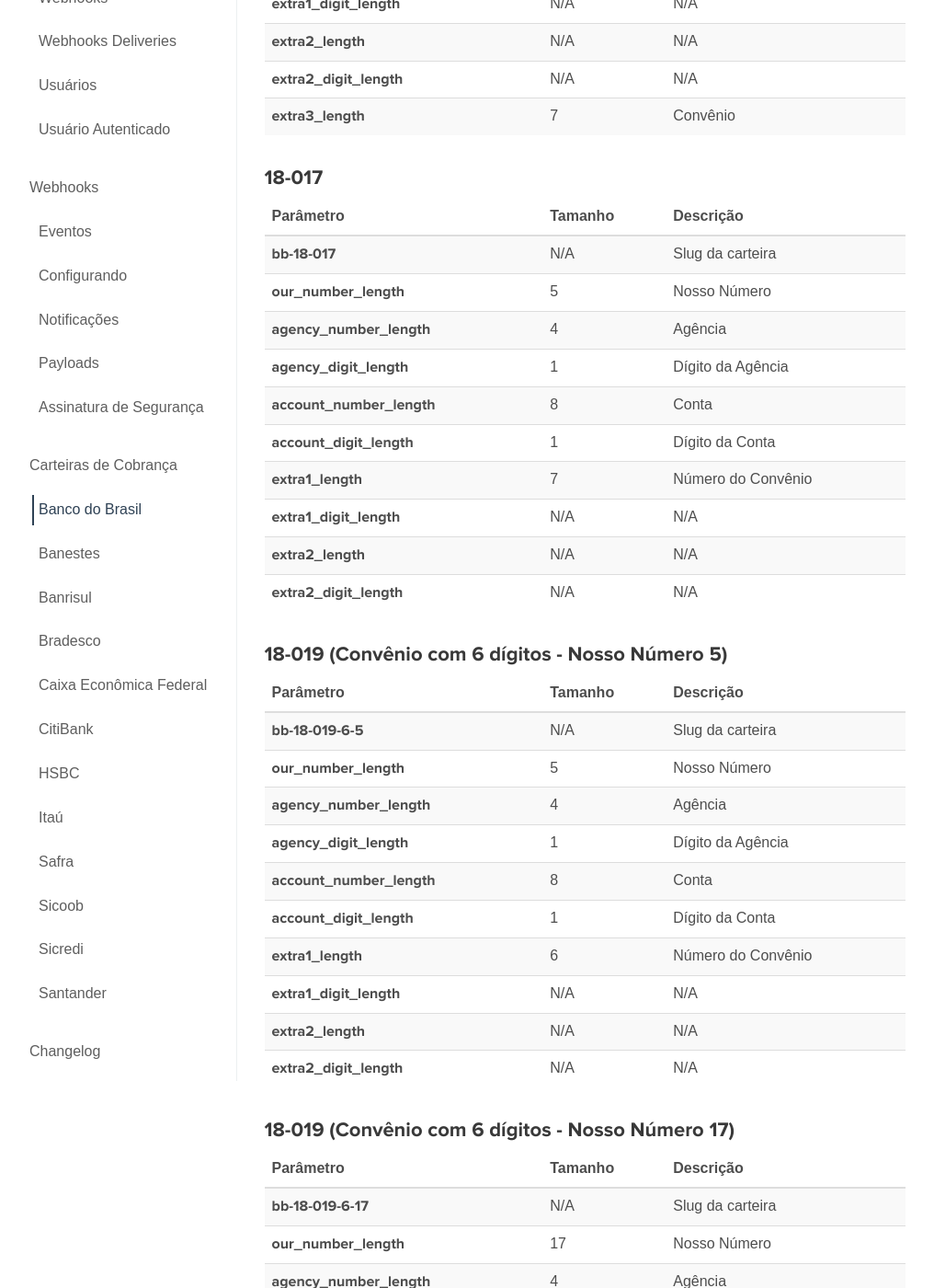
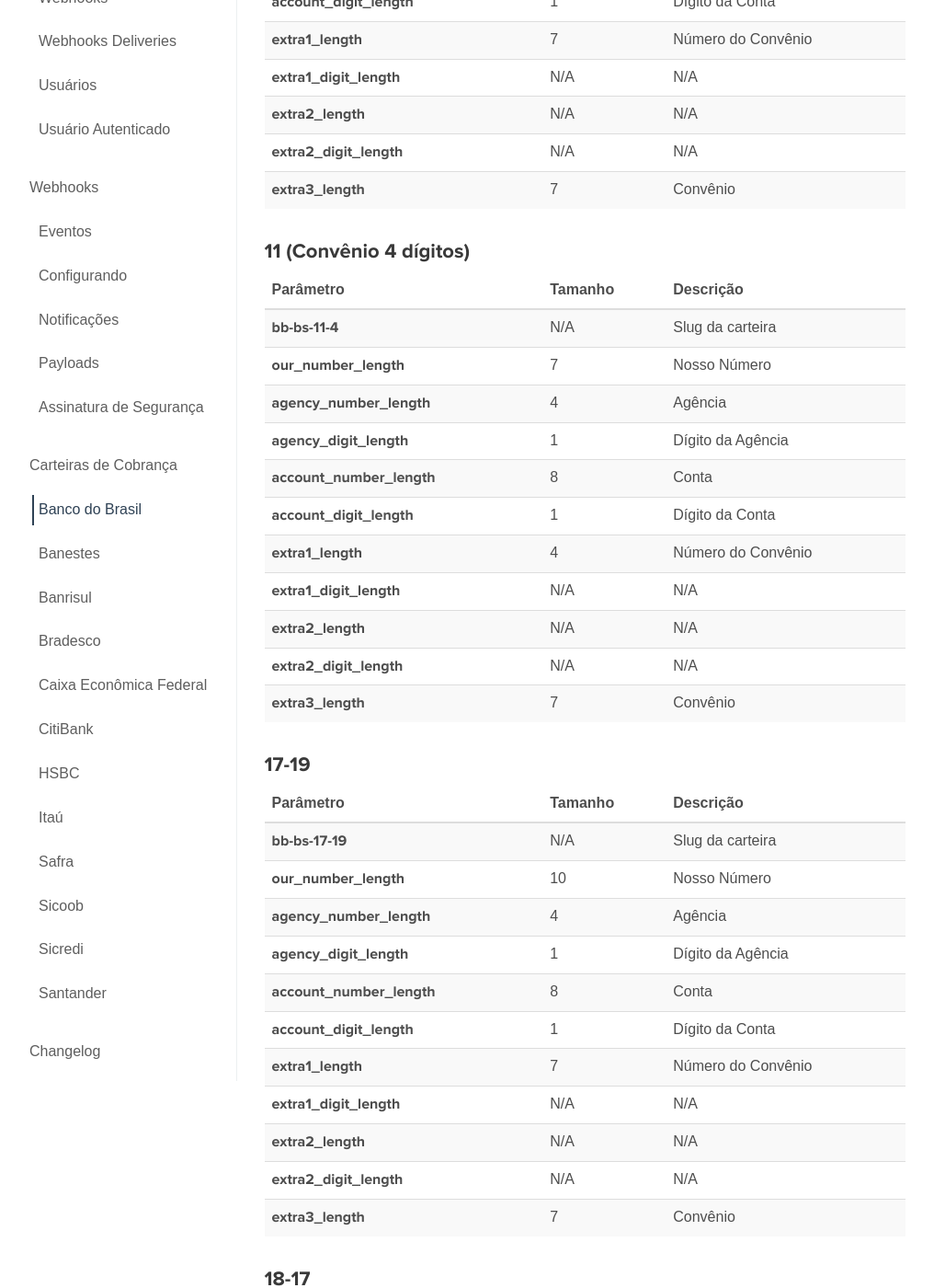
Before and after one commit to BoletoSimples/boletosimples-docs, a Jekyll site: the page built from bank_contracts/bb.md, in a window 1280 px wide and 1400 px high, scrolled down 1014 px. Shown: the whole window at 92% size, without its empty margins (135-1151 px from the left). Built offline with Jekyll 4.4.1, drawn with Linux system fonts in a browser that asks for light colours; some of the changed text lies outside the part shown.

Commit message:
update bb contracts

```diff
--- a/bank_contracts/bb.md
+++ b/bank_contracts/bb.md
@@ -8,20 +8,22 @@ en: /en/bank_contracts/bb
 
 | Modelos
 | ------------------------
-| [17-019](#section)
-| [18-017](#section-1)
-| [18-019 (Convênio com 6 dígitos - Nosso Número 5)](#convnio-com-6-dgitos---nosso-nmero-5)
-| [18-019 (Convênio com 6 dígitos - Nosso Número 17)](#convnio-com-6-dgitos---nosso-nmero-17)
-| [18-019 (Convênio com 7 dígitos)](#convnio-com-7-dgitos)
-| [18-019 (Convênio com 8 dígitos)](#convnio-com-8-dgitos)
-| [18-027](#section-2)
+| [11-7](#convnio-7-dgitos)
+| [17-4](#convnio-4-dgitos)
+| [17-19](#section)
+| [18-17](#section-1)
+| [18-19 (Convênio com 6 dígitos - Nosso Número 5)](#convnio-com-6-dgitos---nosso-nmero-5)
+| [18-19 (Convênio com 6 dígitos - Nosso Número 17)](#convnio-com-6-dgitos---nosso-nmero-17)
+| [18-19 (Convênio com 7 dígitos)](#convnio-com-7-dgitos)
+| [18-19 (Convênio com 8 dígitos)](#convnio-com-8-dgitos)
+| [18-27](#section-2)
 
-### 17-019
+### 11 (Convênio 7 dígitos)
 
 | Parâmetro                 | Tamanho | Descrição
 | ------------------------- | ------- | -------------------
-| **bb-17-019**             | N/A     | Slug da carteira
-| **our_number_length**     | 5       | Nosso Número
+| **bb-bs-11-7**            | N/A     | Slug da carteira
+| **our_number_length**     | 10      | Nosso Número
 | **agency_number_length**  | 4       | Agência
 | **agency_digit_length**   | 1       | Dígito da Agência
 | **account_number_length** | 8       | Conta
@@ -32,12 +34,44 @@ en: /en/bank_contracts/bb
 | **extra2_digit_length**   | N/A     | N/A
 | **extra3_length**         | 7       | Convênio
 
-### 18-017
+### 11 (Convênio 4 dígitos)
 
 | Parâmetro                 | Tamanho | Descrição
 | ------------------------- | ------- | -------------------
-| **bb-18-017**             | N/A     | Slug da carteira
-| **our_number_length**     | 5       | Nosso Número
+| **bb-bs-11-4**            | N/A     | Slug da carteira
+| **our_number_length**     | 7       | Nosso Número
+| **agency_number_length**  | 4       | Agência
+| **agency_digit_length**   | 1       | Dígito da Agência
+| **account_number_length** | 8       | Conta
+| **account_digit_length**  | 1       | Dígito da Conta
+| **extra1_length**         | 4       | Número do Convênio
+| **extra1_digit_length**   | N/A     | N/A
+| **extra2_length**         | N/A     | N/A
+| **extra2_digit_length**   | N/A     | N/A
+| **extra3_length**         | 7       | Convênio
+
+### 17-19
+
+| Parâmetro                 | Tamanho | Descrição
+| ------------------------- | ------- | -------------------
+| **bb-bs-17-19**           | N/A     | Slug da carteira
+| **our_number_length**     | 10      | Nosso Número
+| **agency_number_length**  | 4       | Agência
+| **agency_digit_length**   | 1       | Dígito da Agência
+| **account_number_length** | 8       | Conta
+| **account_digit_length**  | 1       | Dígito da Conta
+| **extra1_length**         | 7       | Número do Convênio
+| **extra1_digit_length**   | N/A     | N/A
+| **extra2_length**         | N/A     | N/A
+| **extra2_digit_length**   | N/A     | N/A
+| **extra3_length**         | 7       | Convênio
+
+### 18-17
+
+| Parâmetro                 | Tamanho | Descrição
+| ------------------------- | ------- | -------------------
+| **bb-bs-18-17**           | N/A     | Slug da carteira
+| **our_number_length**     | 10      | Nosso Número
 | **agency_number_length**  | 4       | Agência
 | **agency_digit_length**   | 1       | Dígito da Agência
 | **account_number_length** | 8       | Conta
@@ -47,12 +81,11 @@ en: /en/bank_contracts/bb
 | **extra2_length**         | N/A     | N/A
 | **extra2_digit_length**   | N/A     | N/A
 
-
-### 18-019 (Convênio com 6 dígitos - Nosso Número 5)
+### 18-19 (Convênio com 6 dígitos - Nosso Número 5)
 
 | Parâmetro                 | Tamanho | Descrição
 | ------------------------- | ------- | -------------------
-| **bb-18-019-6-5**         | N/A     | Slug da carteira
+| **bb-bs-18-19-6-5**       | N/A     | Slug da carteira
 | **our_number_length**     | 5       | Nosso Número
 | **agency_number_length**  | 4       | Agência
 | **agency_digit_length**   | 1       | Dígito da Agência
@@ -63,11 +96,11 @@ en: /en/bank_contracts/bb
 | **extra2_length**         | N/A     | N/A
 | **extra2_digit_length**   | N/A     | N/A
 
-### 18-019 (Convênio com 6 dígitos - Nosso Número 17)
+### 18-19 (Convênio com 6 dígitos - Nosso Número 17)
 
 | Parâmetro                 | Tamanho | Descrição
 | ------------------------- | ------- | -------------------
-| **bb-18-019-6-17**        | N/A     | Slug da carteira
+| **bb-bs-18-19-6-17**      | N/A     | Slug da carteira
 | **our_number_length**     | 17      | Nosso Número
 | **agency_number_length**  | 4       | Agência
 | **agency_digit_length**   | 1       | Dígito da Agência
@@ -78,11 +111,11 @@ en: /en/bank_contracts/bb
 | **extra2_length**         | N/A     | N/A
 | **extra2_digit_length**   | N/A     | N/A
 
-### 18-019 (Convênio com 7 dígitos)
+### 18-19 (Convênio com 7 dígitos)
 
 | Parâmetro                 | Tamanho | Descrição
 | ------------------------- | ------- | -------------------
-| **bb-18-019-7**           | N/A     | Slug da carteira
+| **bb-bs-18-19-7**         | N/A     | Slug da carteira
 | **our_number_length**     | 10      | Nosso Número
 | **agency_number_length**  | 4       | Agência
 | **agency_digit_length**   | 1       | Dígito da Agência
@@ -93,11 +126,11 @@ en: /en/bank_contracts/bb
 | **extra2_length**         | N/A     | N/A
 | **extra2_digit_length**   | N/A     | N/A
 
-### 18-019 (Convênio com 8 dígitos)
+### 18-19 (Convênio com 8 dígitos)
 
 | Parâmetro                 | Tamanho | Descrição
 | ------------------------- | ------- | -------------------
-| **bb-18-019-8**           | N/A     | Slug da carteira
+| **bb-bs-18-19-8**         | N/A     | Slug da carteira
 | **our_number_length**     | 9       | Nosso Número
 | **agency_number_length**  | 4       | Agência
 | **agency_digit_length**   | 1       | Dígito da Agência
@@ -108,12 +141,12 @@ en: /en/bank_contracts/bb
 | **extra2_length**         | N/A     | N/A
 | **extra2_digit_length**   | N/A     | N/A
 
-### 18-027
+### 18-27
 
 | Parâmetro                 | Tamanho | Descrição
 | ------------------------- | ------- | -------------------
-| **bb-18-027**             | N/A     | Slug da carteira
-| **our_number_length**     | 5       | Nosso Número
+| **bb-bs-18-27**           | N/A     | Slug da carteira
+| **our_number_length**     | 10      | Nosso Número
 | **agency_number_length**  | 4       | Agência
 | **agency_digit_length**   | 1       | Dígito da Agência
 | **account_number_length** | 8       | Conta
```
